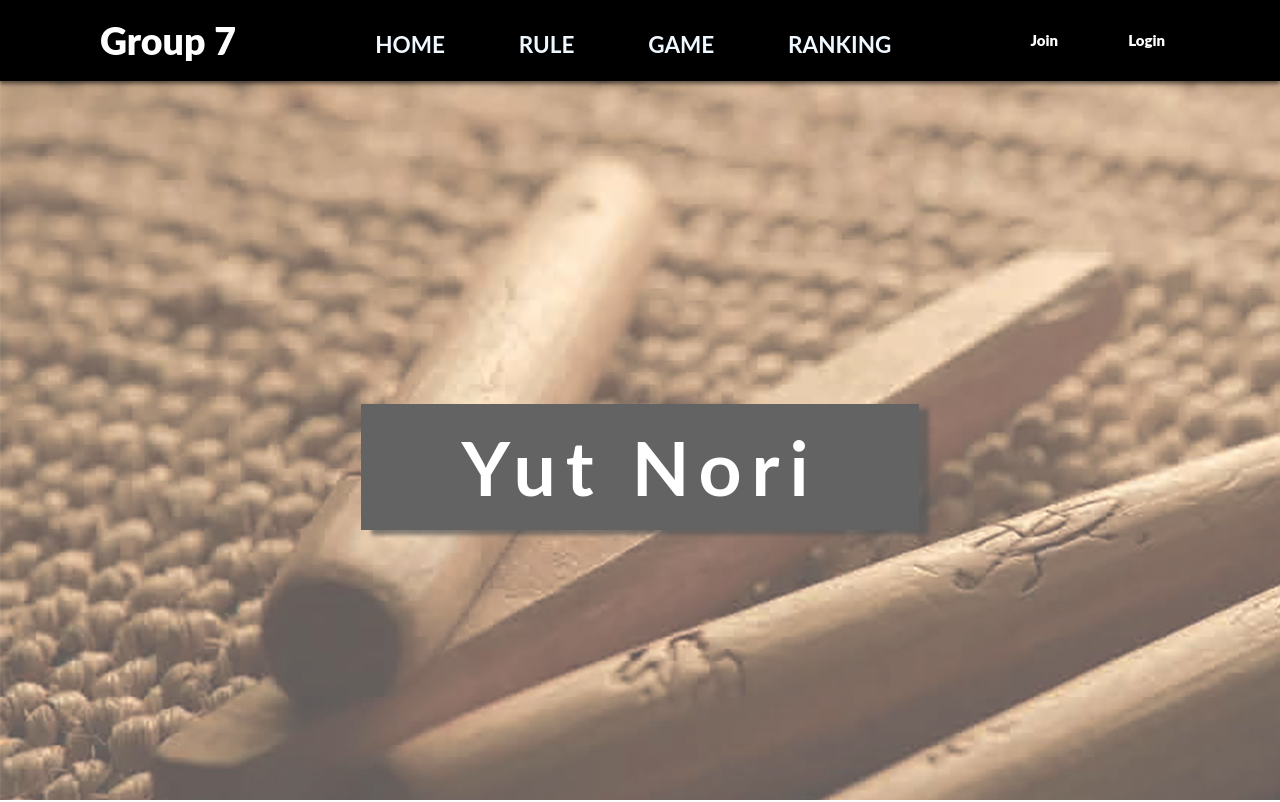
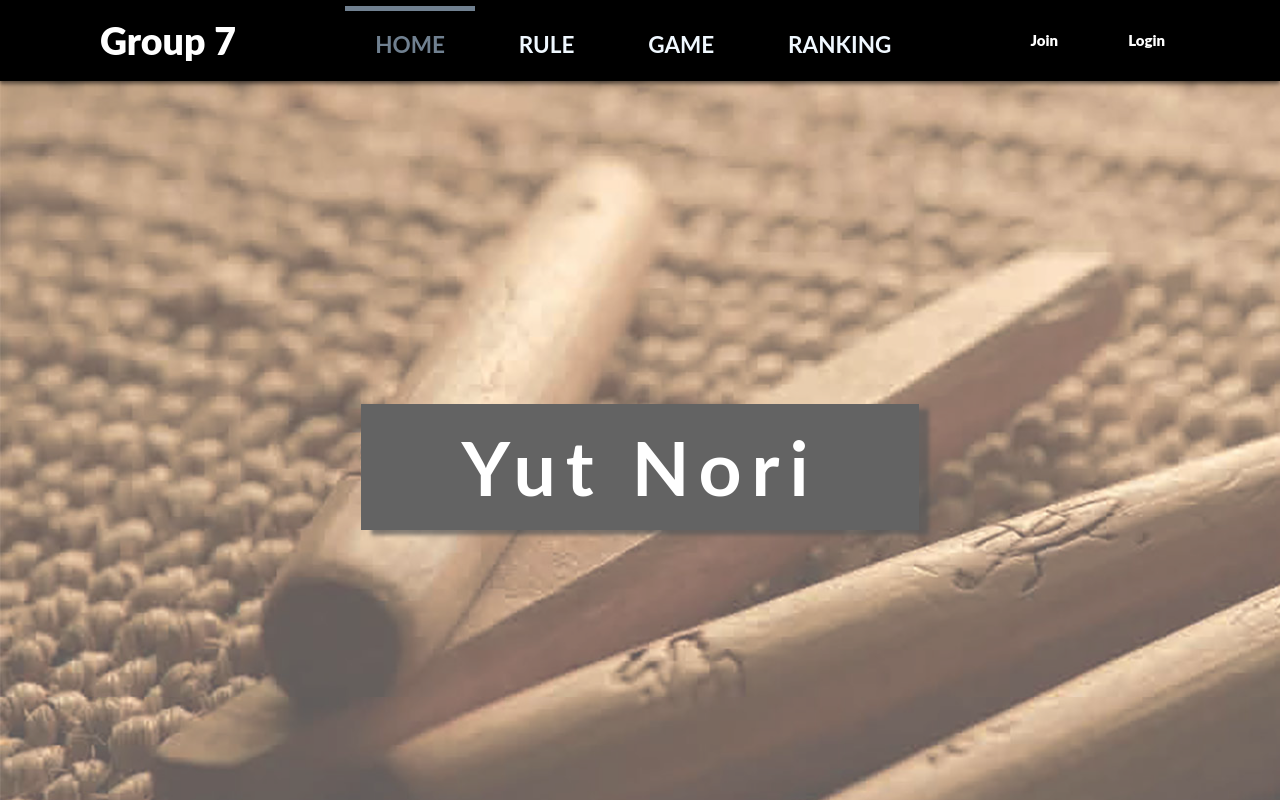
Before and after one commit to HaneulPark7275/Project, a plain HTML site: page home.html in a window 1280 px wide. Shown: the top 802 px of the page. Drawn offline with Linux system fonts and the light colour scheme.

Commit message:
Update navbar.css

```diff
--- a/navbar.css
+++ b/navbar.css
@@ -58,7 +58,8 @@
     text-transform: uppercase;
     padding: 10px 30px;
 }
-.topline ul li a:hover {
+.topline ul li a:hover,
+.topline ul li a.active {
     color: slategray;
     border-top: 5px slategray solid;
     padding-top: 20px;
```
